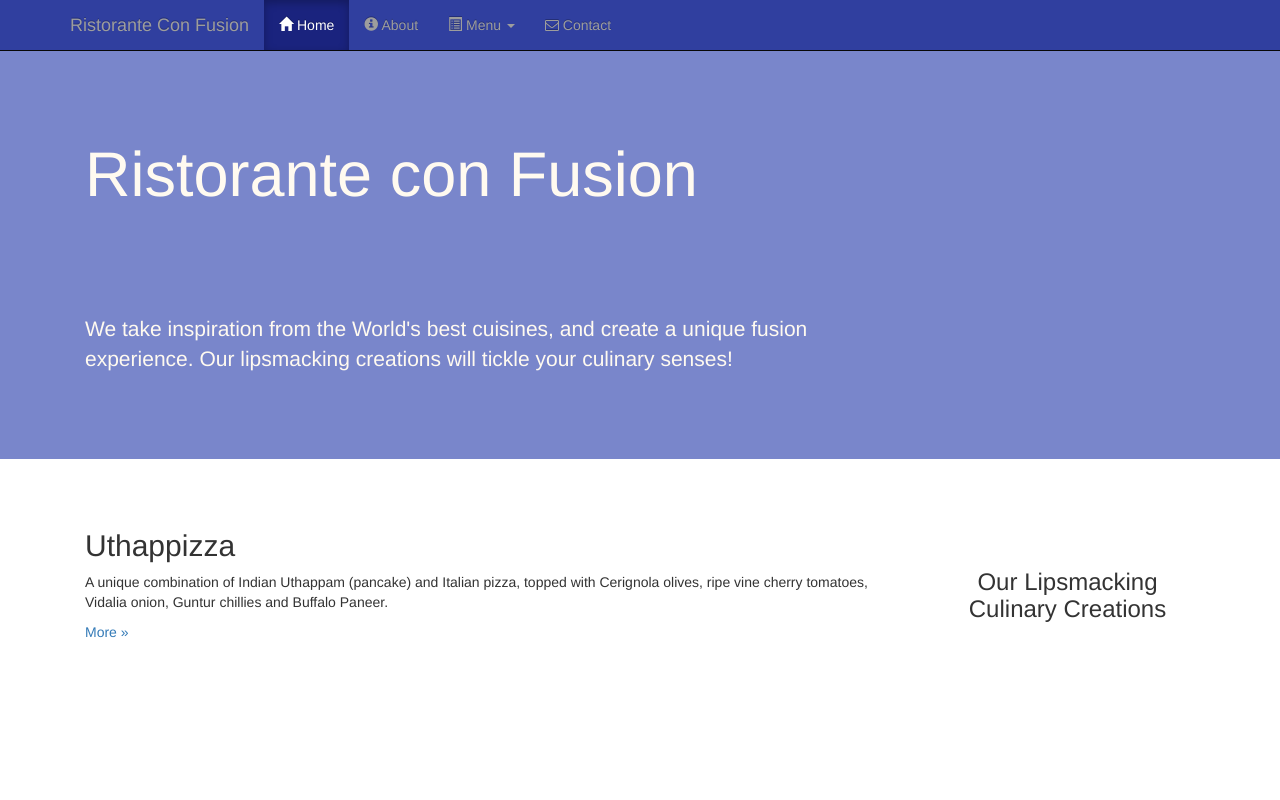
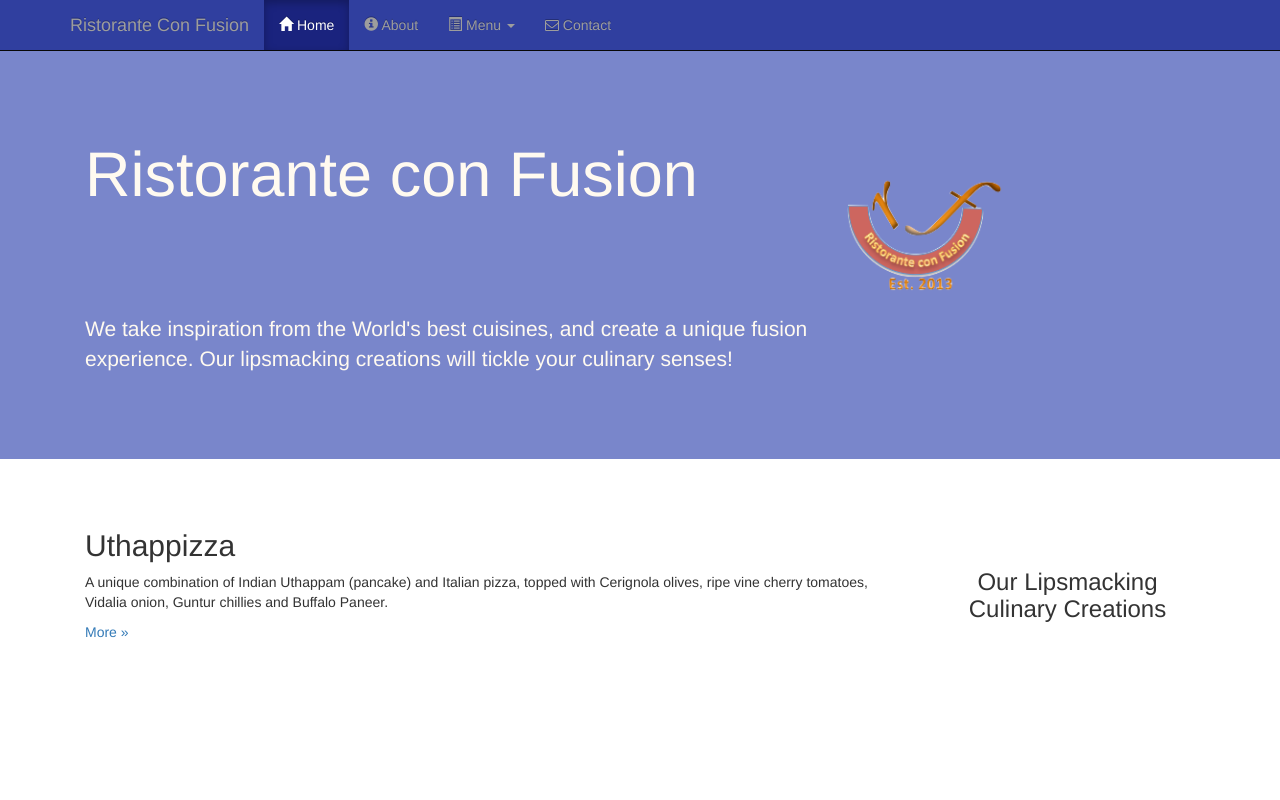
Before and after one commit to ginkgomp/Bootstrap, a plain HTML site: page conFusion/index.htm in a window 1280 px wide. Shown: the top 800 px of the page. Drawn offline with nearby package versions, Linux system fonts and the light colour scheme.

Commit message:
add img folder

```diff
--- a/conFusion/index.htm
+++ b/conFusion/index.htm
@@ -66,7 +66,11 @@
                     <p style="padding:40px;"></p>
                     <p>We take inspiration from the World's best cuisines, and create a unique fusion experience. Our lipsmacking creations will tickle your culinary senses!</p>
                 </div>
-                <div class="col-xs-12 col-sm-4">
+
+                    <div class="col-xs-12 col-sm-2">
+                    <p style="padding:20px;"></p>
+                    <img src="img/logo.png" class="img-responsive">
+
                 </div>
             </div>
         </div>
```
Also changed, not shown: conFusion/img/alberto.png (added), conFusion/img/buffet.png (added), conFusion/img/logo.png (added), conFusion/img/uthappizza.png (added).
